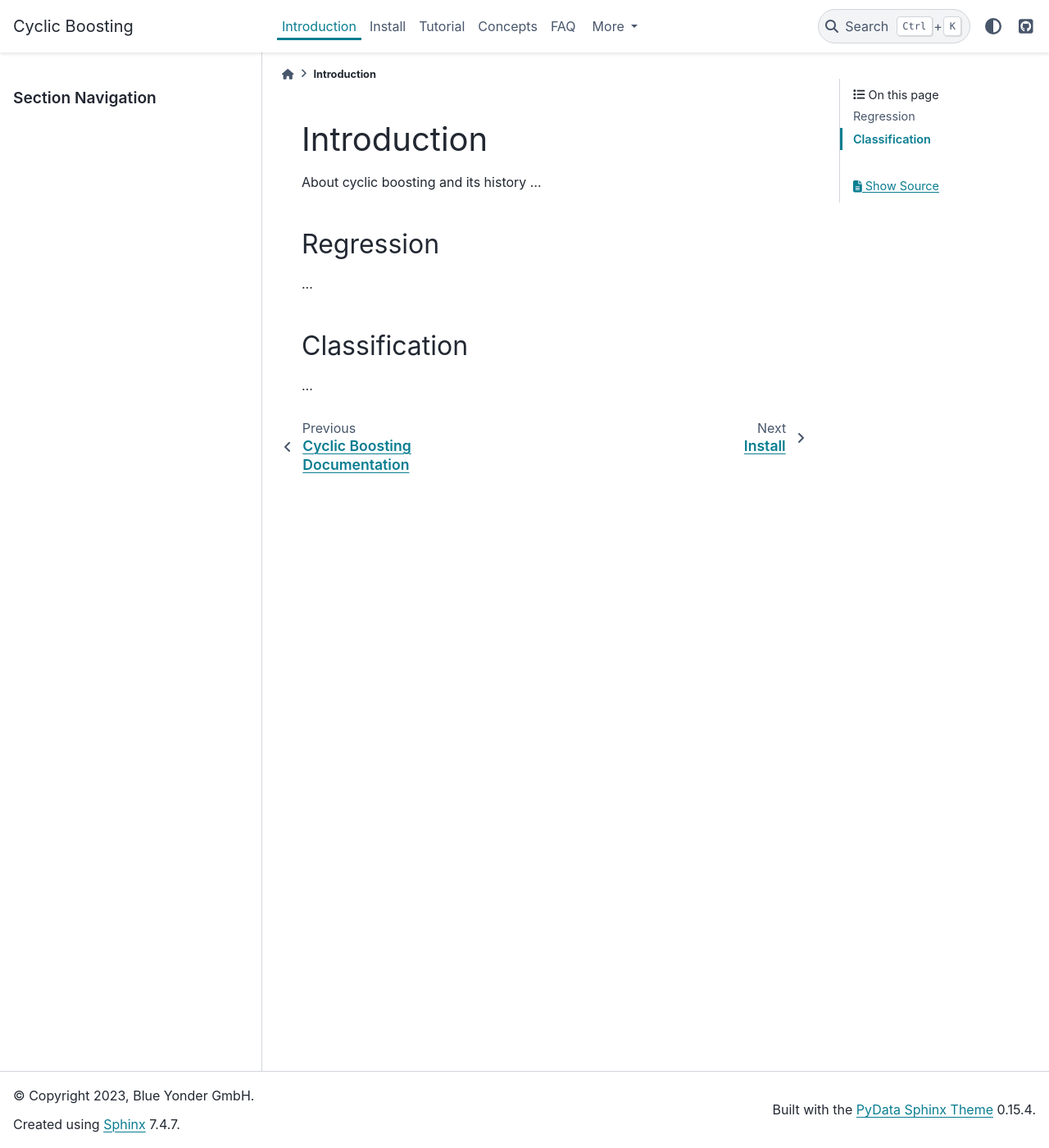
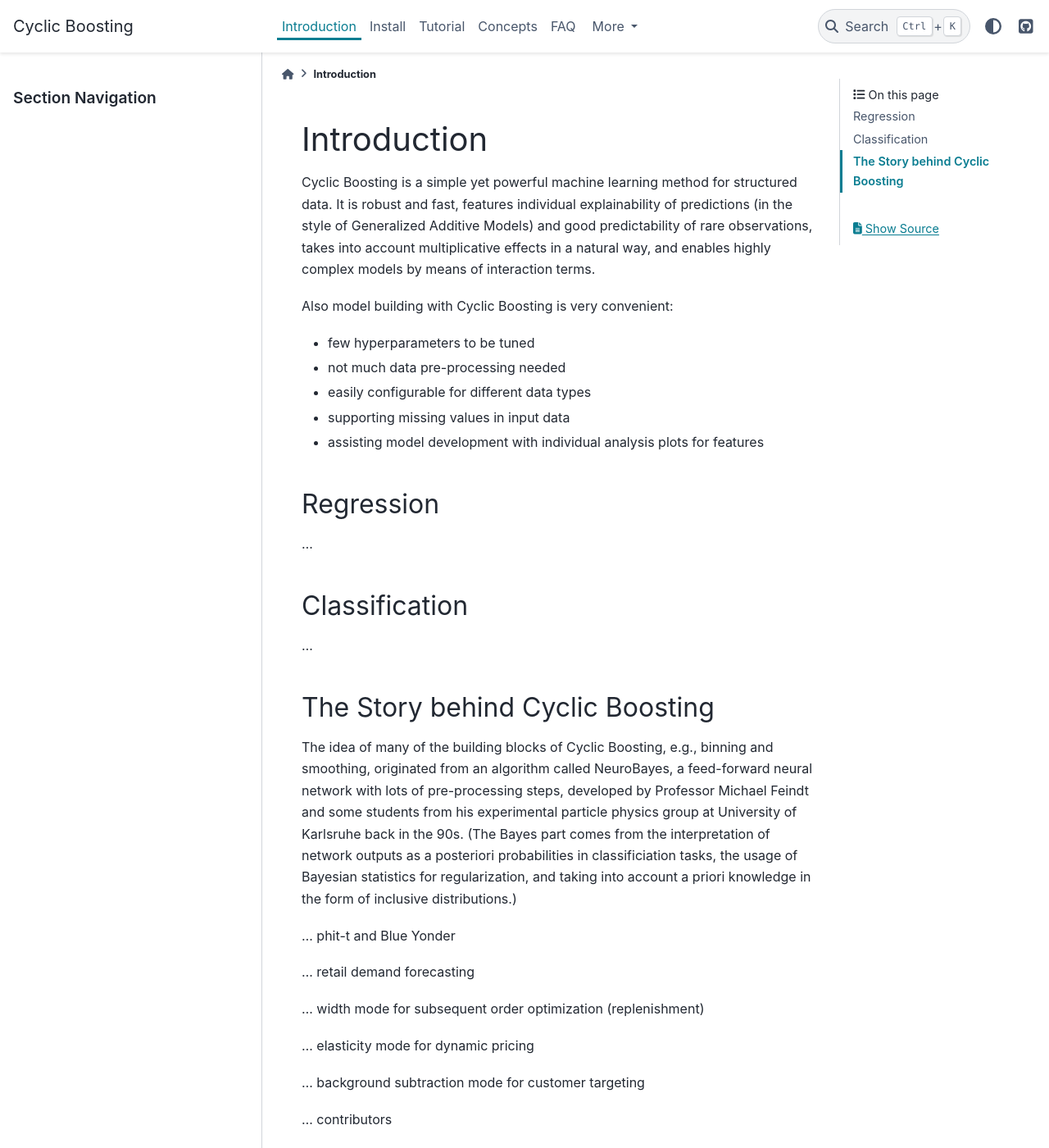
Before and after one commit to Blue-Yonder-OSS/cyclic-boosting, a Sphinx documentation site: the page built from docs/source/introduction.md, in a window 1280 px wide and 1400 px high. Shown: the whole window at 82% size. Built offline with Sphinx 7.4.7 and the PyData theme 0.15.4, drawn with Linux system fonts in a browser that asks for light colours.

Commit message:
docs structure update

```diff
--- a/docs/source/introduction.md
+++ b/docs/source/introduction.md
@@ -1,6 +1,17 @@
 # Introduction
 
-About cyclic boosting and its history ...
+Cyclic Boosting is a simple yet powerful machine learning method for structured
+data. It is robust and fast, features individual explainability of predictions
+(in the style of Generalized Additive Models) and good predictability of rare
+observations, takes into account multiplicative effects in a natural way, and
+enables highly complex models by means of interaction terms.
+
+Also model building with Cyclic Boosting is very convenient:
+* few hyperparameters to be tuned
+* not much data pre-processing needed
+* easily configurable for different data types
+* supporting missing values in input data
+* assisting model development with individual analysis plots for features
 
 Regression
 ----------
@@ -11,3 +22,27 @@ Classification
 --------------
 
 ...
+
+The Story behind Cyclic Boosting
+--------------------------------
+
+The idea of many of the building blocks of Cyclic Boosting, e.g., binning and
+smoothing, originated from an algorithm called NeuroBayes, a feed-forward
+neural network with lots of pre-processing steps, developed by Professor
+Michael Feindt and some students from his experimental particle physics group
+at University of Karlsruhe back in the 90s. (The Bayes part comes from the
+interpretation of network outputs as a posteriori probabilities in
+classificiation tasks, the usage of Bayesian statistics for regularization, and
+taking into account a priori knowledge in the form of inclusive distributions.)
+
+... phit-t and Blue Yonder
+
+... retail demand forecasting
+
+... width mode for subsequent order optimization (replenishment)
+
+... elasticity mode for dynamic pricing
+
+... background subtraction mode for customer targeting
+
+... contributors
```
Also changed, not shown: docs/source/concepts.md (+13 -7 lines).
